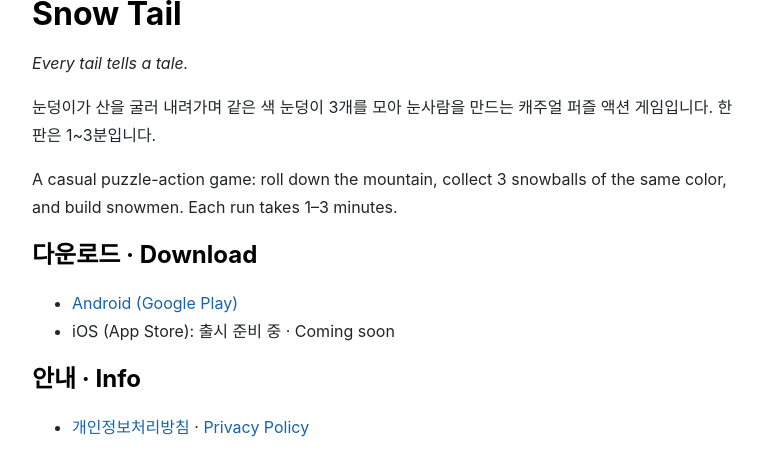
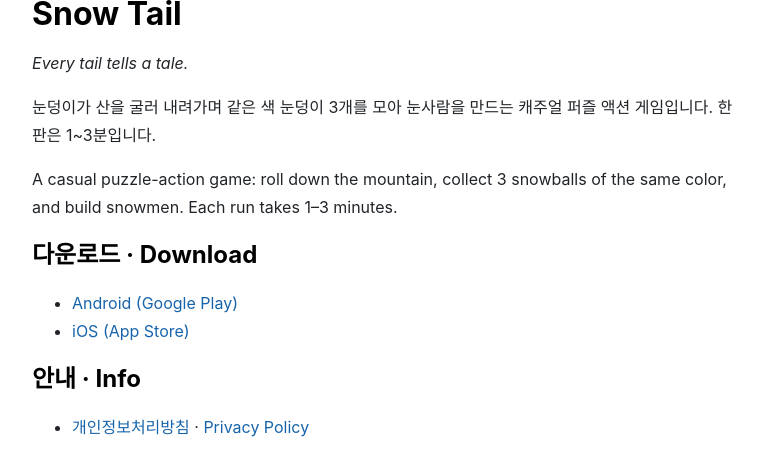
Before and after one commit to hevinxx/hevinxx.github.io, a Jekyll site: the page built from snow-tail/index.md, in a window 1280 px wide. Shown: the top 476 px of the page, without its empty margins (256-1019 px from the left). Built offline with Jekyll 4.4.1, drawn with Linux system fonts in a browser that asks for light colours; part of the change alters nothing that is shown.

Commit message:
Snow Tail 소개 페이지: iOS는 App Store로 바로 이동

```diff
--- a/snow-tail/index.md
+++ b/snow-tail/index.md
@@ -8,14 +8,13 @@ sitemap: true
 
 <script>
   // 공유 링크로 들어오면 기기 스토어로 바로 보낸다 (Snow Tail Specs/presentation/share.md #링크).
-  // iOS는 App Store 출시 전이라 이 페이지에 머문다 — 출시하면 IOS_URL을 채운다.
   (function () {
     var ANDROID_URL = "https://play.google.com/store/apps/details?id=io.hevinxx.snowtail";
-    var IOS_URL = "";
+    var IOS_URL = "https://apps.apple.com/app/id6836663697";
     var ua = navigator.userAgent || "";
     var ios = /iPhone|iPad|iPod/.test(ua) || (navigator.platform === "MacIntel" && navigator.maxTouchPoints > 1);
     if (/Android/i.test(ua)) location.replace(ANDROID_URL);
-    else if (ios && IOS_URL) location.replace(IOS_URL);
+    else if (ios) location.replace(IOS_URL);
   })();
 </script>
 
@@ -28,7 +27,7 @@ A casual puzzle-action game: roll down the mountain, collect 3 snowballs of the
 ## 다운로드 · Download
 
 - [Android (Google Play)](https://play.google.com/store/apps/details?id=io.hevinxx.snowtail)
-- iOS (App Store): 출시 준비 중 · Coming soon
+- [iOS (App Store)](https://apps.apple.com/app/id6836663697)
 
 ## 안내 · Info
 
```
